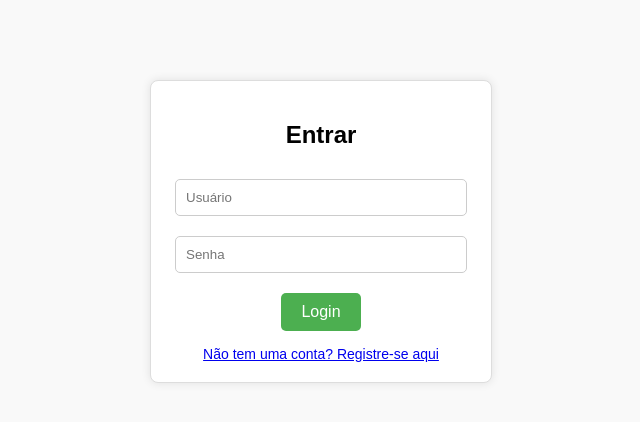
After one commit to MatheusMiraEsc/StudyTime, a Django app: page /login/ in a window 1280 px wide. The commit adds this page. Shown: the top 422 px of the page, without its empty margins (319-959 px from the left). Run offline with Django 5.2, Linux system fonts and the light colour scheme.

Commit message:
Adição das funções de Cadastro e Login

```diff
--- /dev/null
+++ b/projeto_pomodoro/app_pomodoro/templates/app_pomodoro/logar.html
@@ -0,0 +1,81 @@
+<!DOCTYPE html>
+<html lang="pt-br">
+<head>
+  <meta charset="UTF-8">
+  <title>Login</title>
+  <style>
+    body {
+      font-family: Arial, sans-serif;
+      text-align: center;
+      margin-top: 80px;
+      background-color: #f9f9f9;
+    }
+
+    .login-container {
+      width: 300px;
+      margin: auto;
+      padding: 20px;
+      background-color: #fff;
+      border: 1px solid #ddd;
+      border-radius: 8px;
+      box-shadow: 0 0 10px rgba(0,0,0,0.1);
+    }
+
+    h2 {
+      margin-bottom: 20px;
+    }
+
+    input[type="text"],
+    input[type="password"] {
+      width: 90%;
+      padding: 10px;
+      margin: 10px 0;
+      border: 1px solid #ccc;
+      border-radius: 5px;
+    }
+
+    button {
+      padding: 10px 20px;
+      font-size: 16px;
+      margin-top: 10px;
+      background-color: #4CAF50;
+      color: white;
+      border: none;
+      border-radius: 5px;
+      cursor: pointer;
+    }
+
+    button:hover {
+      background-color: #45a049;
+    }
+
+    .register-link {
+      margin-top: 15px;
+      display: block;
+      font-size: 14px;
+    }
+
+    .error {
+      color: red;
+      font-size: 14px;
+    }
+  </style>
+</head>
+<body>
+  <div class="login-container">
+    <h2>Entrar</h2>
+    <form method="post">
+      {% csrf_token %}
+      <input type="text" name="username" placeholder="Usuário" required>
+      <input type="password" name="password" placeholder="Senha" required>
+      <button type="submit">Login</button>
+    </form>
+
+    {% if error %}
+      <div class="error">{{ error }}</div>
+    {% endif %}
+
+    <a href="/registrar/" class="register-link">Não tem uma conta? Registre-se aqui</a>
+  </div>
+</body>
+</html>
--- a/projeto_pomodoro/app_pomodoro/views.py
+++ b/projeto_pomodoro/app_pomodoro/views.py
@@ -2,7 +2,8 @@ from django.shortcuts import render, redirect
 from datetime import timedelta, timezone, datetime
 from .models import Ciclo, Materia, Sessao
 from django.http import HttpResponse
-# Create your views here.
+from .forms import Registroform
+from django.contrib.auth import authenticate, login
 
 def home(request):
     return render(request, 'app_pomodoro/home_integrado.html')
@@ -60,5 +61,25 @@ def iniciar_sessao(request):
 
     return render(request, "app_pomodoro/iniciar_sessao.html", {"sessoes": sessoes_formatadas})
 
+def registrar(request):
+    if request.method == 'POST':
+        form = Registroform(request.POST)
+        if form.is_valid():
+            form.save()
+            return redirect('home_integrado')
+    else:
+        form = Registroform()
+    return render(request, 'app_pomodoro/registrar.html', {'form': form})
 
+def logar(request):
+    if request.method == 'POST':
+        username = request.POST.get('username')
+        password = request.POST.get('password')
+        user = authenticate(request, username=username, password=password)
+        if user is not None:
+            login(request, user)
+            return redirect('home_integrado')
+        else:
+            return render(request, 'app_pomodoro/logar.html', {'error': 'Usuário ou senha inválidos.'})
+    return render(request, 'app_pomodoro/logar.html')
 #def iniciar_sessao_vazia(request):
--- a/projeto_pomodoro/projeto_pomodoro/settings.py
+++ b/projeto_pomodoro/projeto_pomodoro/settings.py
@@ -80,7 +80,7 @@ WSGI_APPLICATION = 'projeto_pomodoro.wsgi.application'
 DATABASES = {
     'default': {
         'ENGINE': 'django.db.backends.mysql',
-        'NAME': 'studytimedb',
+        'NAME': 'pomodoro_db',
         'USER': 'user_django',
         'PASSWORD': 'mysql',
         'HOST': 'localhost',
--- a/projeto_pomodoro/projeto_pomodoro/urls.py
+++ b/projeto_pomodoro/projeto_pomodoro/urls.py
@@ -7,5 +7,7 @@ urlpatterns = [
     path('admin/', admin.site.urls),
     #rota, view responsavel, nome referencia
     path('', views.home, name='home_integrado'),
-    path('iniciar_sessao/', views.iniciar_sessao, name='iniciar_sessao')
+    path('iniciar_sessao/', views.iniciar_sessao, name='iniciar_sessao'),
+    path('registrar/', views.registrar, name='registrar'),
+    path('login/', views.logar, name='login'),
 ]
```
Also changed, not shown: projeto_pomodoro/app_pomodoro/forms.py (added, +10 -0 lines), projeto_pomodoro/app_pomodoro/templates/app_pomodoro/home_integrado.html (+18 -0 lines), projeto_pomodoro/app_pomodoro/templates/app_pomodoro/registrar.html (added, +80 -0 lines).
